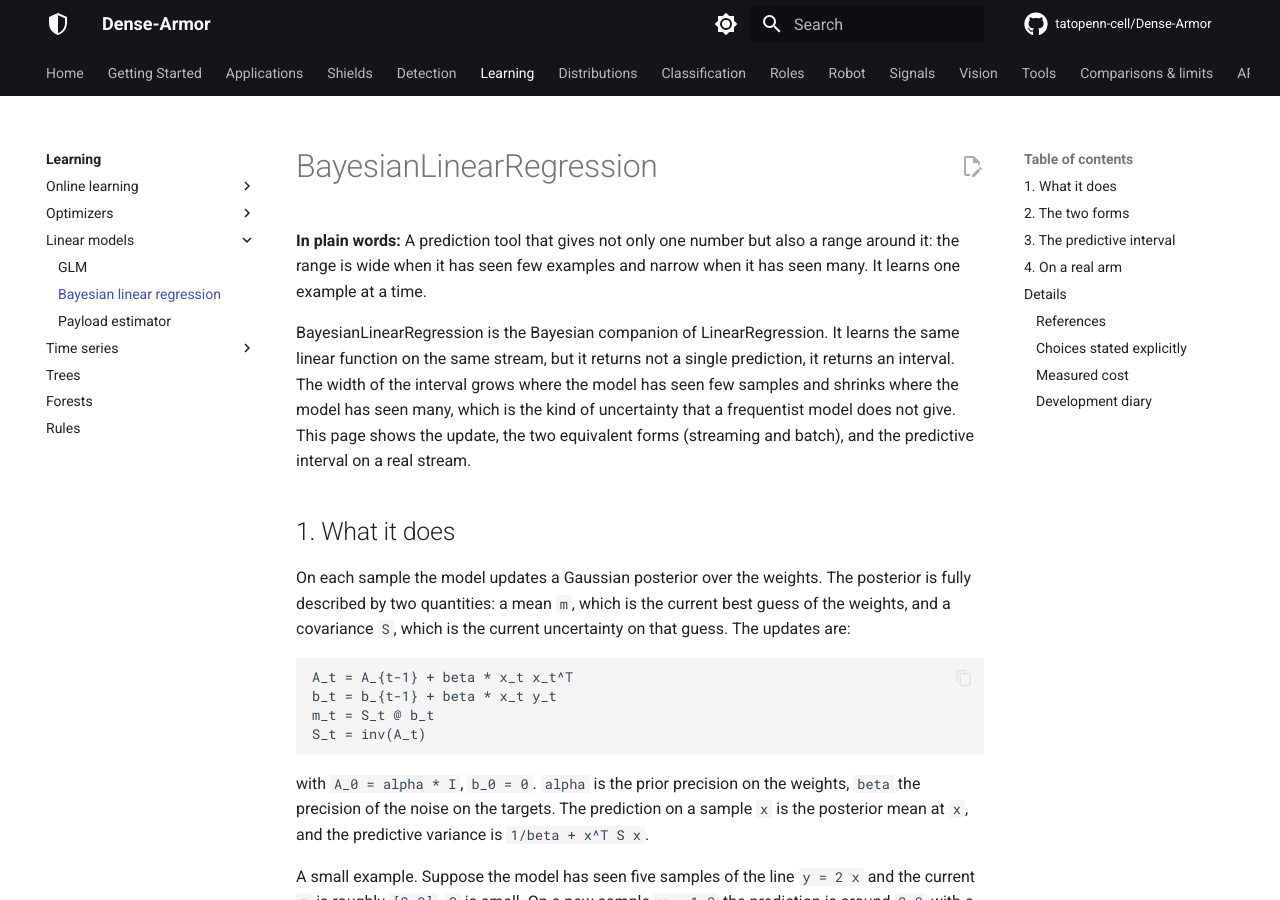
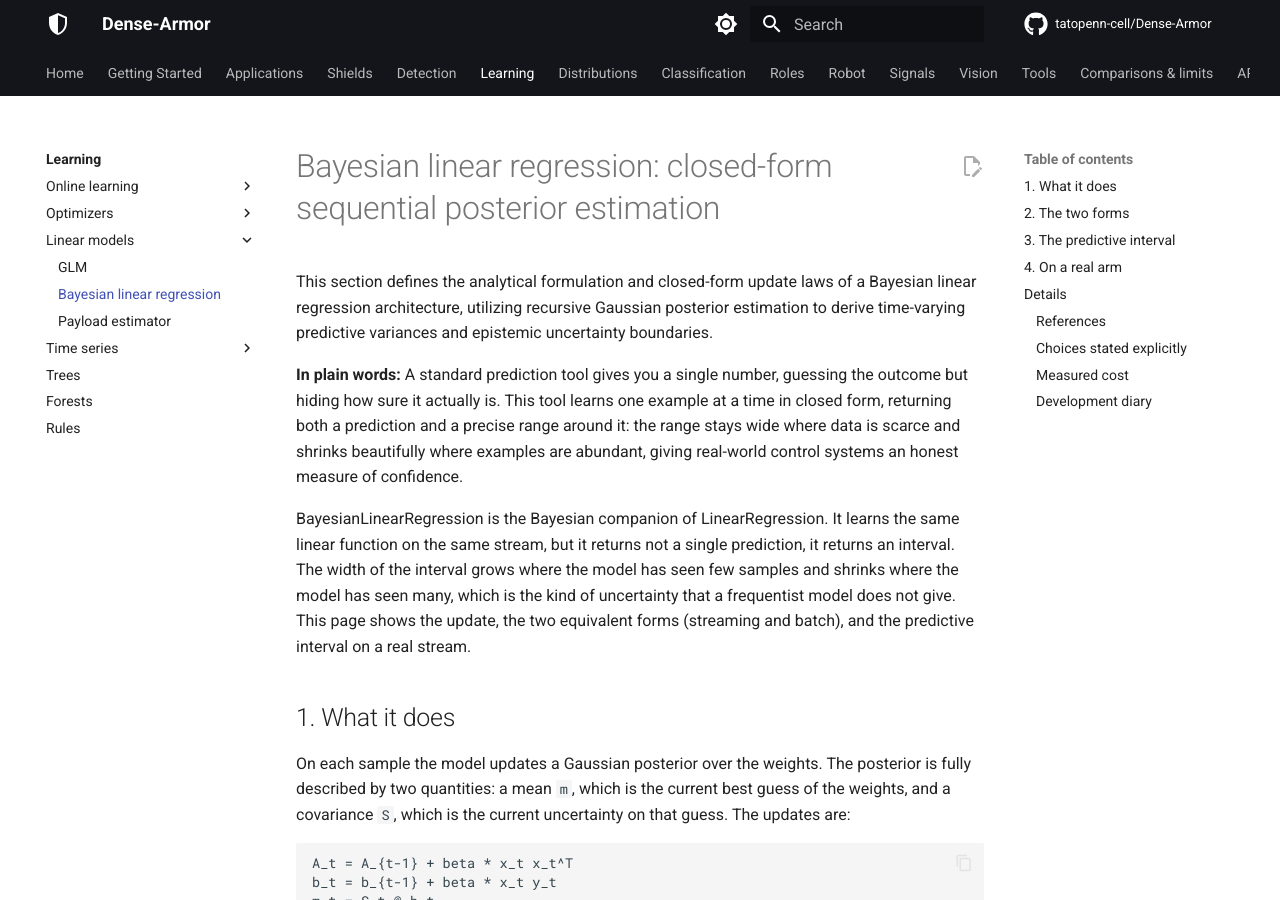
Before and after one commit to tatopenn-cell/Dense-Armor, an MkDocs documentation site: the page built from docs/linear/bayes.md, in a window 1280 px wide and 900 px high. Built offline with MkDocs 1.6.1 and Material for MkDocs 9.7.7, drawn with Linux system fonts in a browser that asks for light colours; comment, search, counter and statistics services are not loaded.

Commit message:
Revise Bayesian linear regression description
Updated the definition and explanation of Bayesian linear regression to clarify its functionality and benefits.

```diff
--- a/docs/linear/bayes.md
+++ b/docs/linear/bayes.md
@@ -1,6 +1,9 @@
-# BayesianLinearRegression
+# Bayesian linear regression: closed-form sequential posterior estimation
 
-**In plain words:** A prediction tool that gives not only one number but also a range around it: the range is wide when it has seen few examples and narrow when it has seen many. It learns one example at a time.
+This section defines the analytical formulation and closed-form update laws of a Bayesian linear regression architecture, utilizing recursive Gaussian posterior estimation to derive time-varying predictive variances and epistemic uncertainty boundaries.
+
+**In plain words:** A standard prediction tool gives you a single number, guessing the outcome but hiding how sure it actually is. This tool learns one example at a time in closed form, returning both a prediction and a precise range around it: the range stays wide where data is scarce and shrinks beautifully where examples are abundant, giving real-world control systems an honest measure of confidence.
+
 
 BayesianLinearRegression is the Bayesian companion of LinearRegression. It
 learns the same linear function on the same stream, but it returns not a
```
